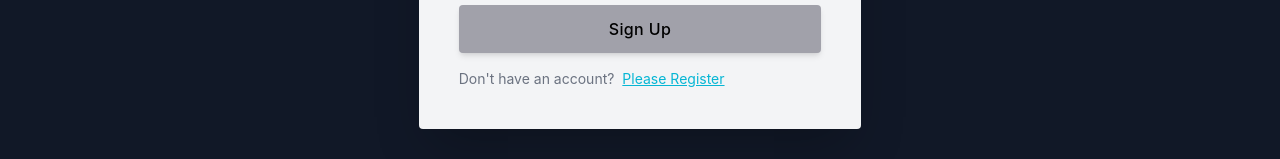
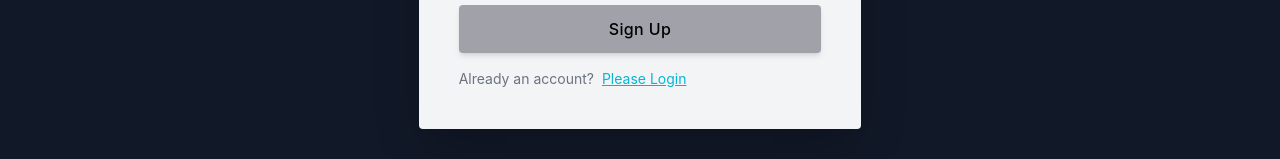
Before and after one commit to yusuf-khan-swd/invest-in-knowledge-client, a React (Create React App) app: page /register in a window 1280 px wide. Shown: the part 743-902 px from the top of the page. Built offline with nearby package versions, Linux system fonts and the light colour scheme; no server answers.

Commit message:
set login route

```diff
--- a/src/Pages/Login/Register/Register.js
+++ b/src/Pages/Login/Register/Register.js
@@ -208,7 +208,7 @@ const Register = () => {
                     </button>
                   </div>
                   <p className="text-xs text-gray-500 sm:text-sm">
-                    Don't have an account? <Link to='/register' className="text-cyan-500 underline pl-1 pr-2">Please Register</Link>
+                    Already an account? <Link to='/login' className="text-cyan-500 underline pl-1 pr-2">Please Login</Link>
                   </p>
                 </form>
               </div>
```
